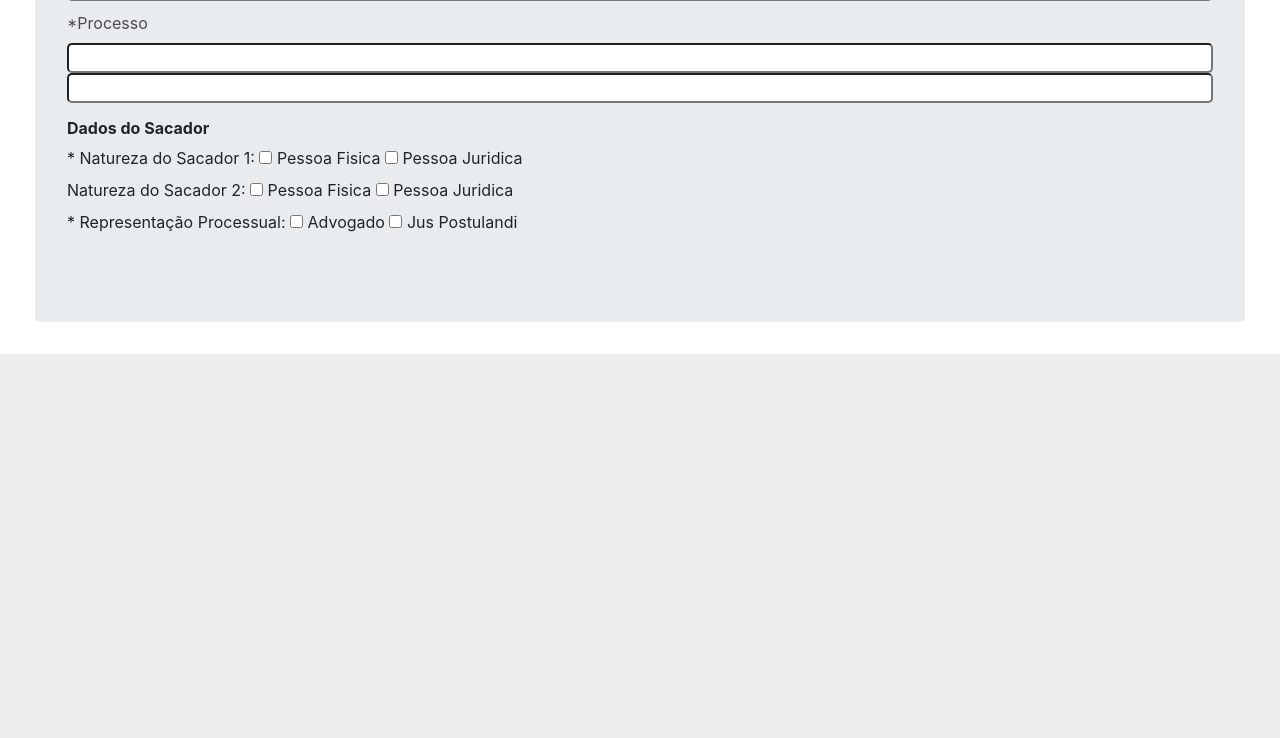
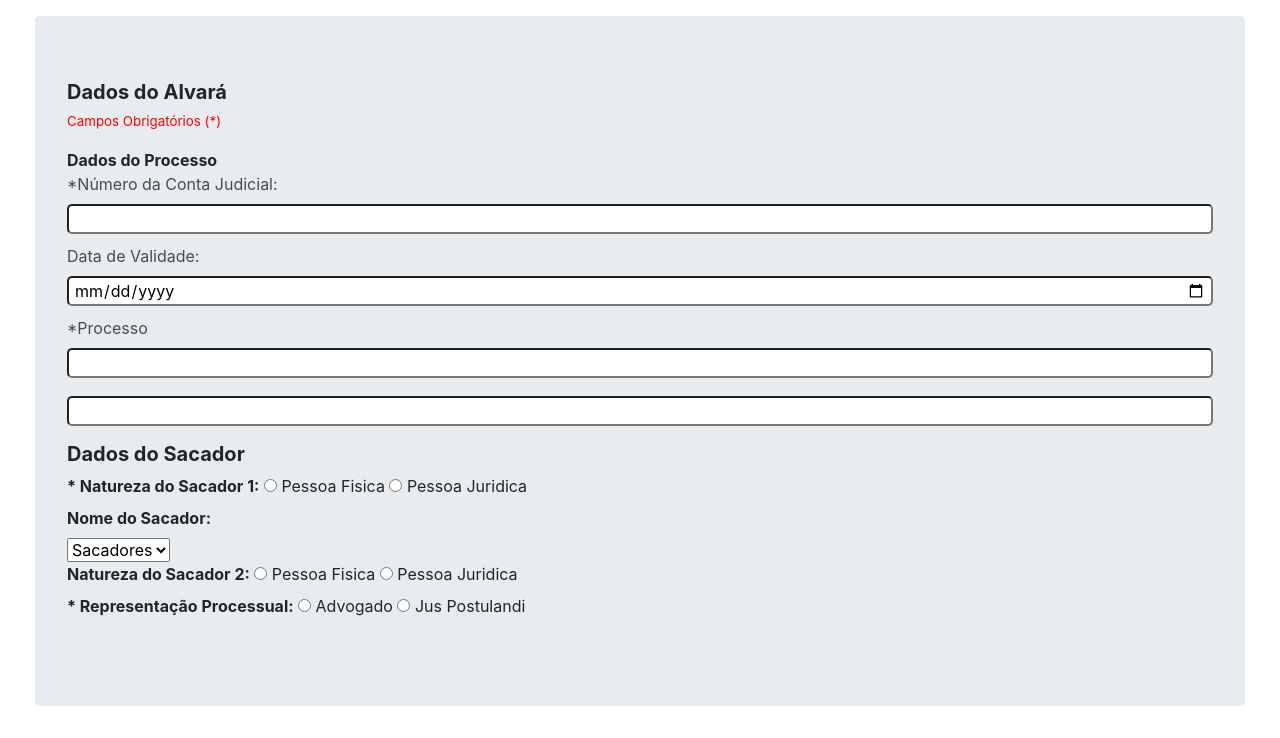
Before and after one commit to victorlevy100/Tjam, a PHP site: page /form/formCad.php in a window 1280 px wide. Shown: the part 450-1188 px from the top of the page. Before the commit the page ends 804 px from the top, so only its background shows below. Run offline with PHP 8.4, Linux system fonts and the light colour scheme.

Commit message:
Atualizando css

```diff
--- a/form/formCad.php
+++ b/form/formCad.php
@@ -20,19 +20,19 @@
         <nav class="navbar navbar-expand-sm navbar-dark cor-barra" style="display: block; ">
             <ul class="navbar-nav">
                 <li class="nav-item">
-                    <a class="nav-link" href="#">Home</a>
+                    <a class="nav-link" href="#"><img class="icone" src="../img/baseline_home_black_18dp.png" alt="">Home</a>
                 </li>
                 <li class="nav-item">
-                    <a class="nav-link" href="#">Usuários</a>
+                    <a class="nav-link" href="#"><img class="icone" src="../img/baseline_insert_drive_file_black_18dp.png" alt="">Usuários</a>
                 </li>
                 <li class="nav-item">
-                    <a class="nav-link" href="#">Alvarás</a>
+                    <a class="nav-link" href="#"><img class="icone" src="../img/baseline_insert_drive_file_black_18dp.png" alt="">Alvarás</a>
                 </li>
             </ul>
         </nav>
         <div class="jumbotron">
             <div class="headJumb">
-                <h6 t3=""><strong>Dados do Alvará</strong></h6>
+                <h5 t3=""><strong>Dados do Alvará</strong></h5>
                 <p class="t4">Campos Obrigatórios (*)</p>
             </div>
             <div>
@@ -40,7 +40,7 @@
                 <form action="#" method="post">
                 <div class="card-group">
                     <label>*Número da Conta Judicial:</label>
-                    <input type="text" name="contajud" required>
+                    <input  type="text" name="contajud" onkeyup="limitarInput(this)" required>
 
                 </div>
                 <div class="card-group">
@@ -50,29 +50,37 @@
                 </div>
                 <div class="card-group">
                     <label>*Processo</label>
-                    <input type="number" name="processo" >
+                    <input type="number" name="processo" ><br/><br/>
                     <input type="text" name="descricaoprocesso">
 
                 </div>
                 </form>
             </div>
             <div>
-                <h6><strong>Dados do Sacador</strong></h6>
+                <h5><strong>Dados do Sacador</strong></h5>
                 <form action="#" method="post">
                 <div>
-                    <label>* Natureza do Sacador 1:</label>
-                    <input type="checkbox" name="pfisica"> Pessoa Fisica
-                    <input type="checkbox" name="pjuridica"> Pessoa Juridica
+                    <label><strong>* Natureza do Sacador 1:</strong></label>
+                    <input  type="radio" name="pfisica"> Pessoa Fisica
+                    <input type="radio" name="pjuridica"> Pessoa Juridica
+                </div>
+
+                <div>
+                    <label class="margem" ><strong>Nome do Sacador:</strong></label><br/>
+                    <select class="margem"  name="" id="">
+                        <option value="">Sacadores</option>
+                    </select>
+                </div>
+
+                <div>
+                    <label class="margem"><strong>Natureza do Sacador 2:</strong></label>
+                    <input type="radio" name="pessoa" value='fisica'> Pessoa Fisica
+                    <input type="radio" name="pessoa" value='juridica'> Pessoa Juridica
                 </div>
                 <div>
-                    <label>Natureza do Sacador 2:</label>
-                    <input type="checkbox" name="pfisica"> Pessoa Fisica
-                    <input type="checkbox" name="pjuridica"> Pessoa Juridica
-                </div>
-                <div>
-                    <label>* Representação Processual:</label>
-                    <input type="checkbox" name="advogado"> Advogado
-                    <input type="checkbox" name="juspostulandi"> Jus Postulandi
+                    <label><strong>* Representação Processual:</strong></label>
+                    <input type="radio" name="advogado"> Advogado
+                    <input type="radio" name="juspostulandi"> Jus Postulandi
                 </div>
 
                 <div>
@@ -83,8 +91,10 @@
             </div>
         </div>
     </div>
+
     <script src="https://code.jquery.com/jquery-3.4.1.slim.min.js" integrity="sha384-J6qa4849blE2+poT4WnyKhv5vZF5SrPo0iEjwBvKU7imGFAV0wwj1yYfoRSJoZ+n" crossorigin="anonymous"></script>
     <script src="https://cdn.jsdelivr.net/npm/popper.js@1.16.0/dist/umd/popper.min.js" integrity="sha384-Q6E9RHvbIyZFJoft+2mJbHaEWldlvI9IOYy5n3zV9zzTtmI3UksdQRVvoxMfooAo" crossorigin="anonymous"></script>
     <script src="https://stackpath.bootstrapcdn.com/bootstrap/4.4.1/js/bootstrap.min.js" integrity="sha384-wfSDF2E50Y2D1uUdj0O3uMBJnjuUD4Ih7YwaYd1iqfktj0Uod8GCExl3Og8ifwB6" crossorigin="anonymous"></script>
+    <script src="script.js"></script>
     </body>
     </html>
```
